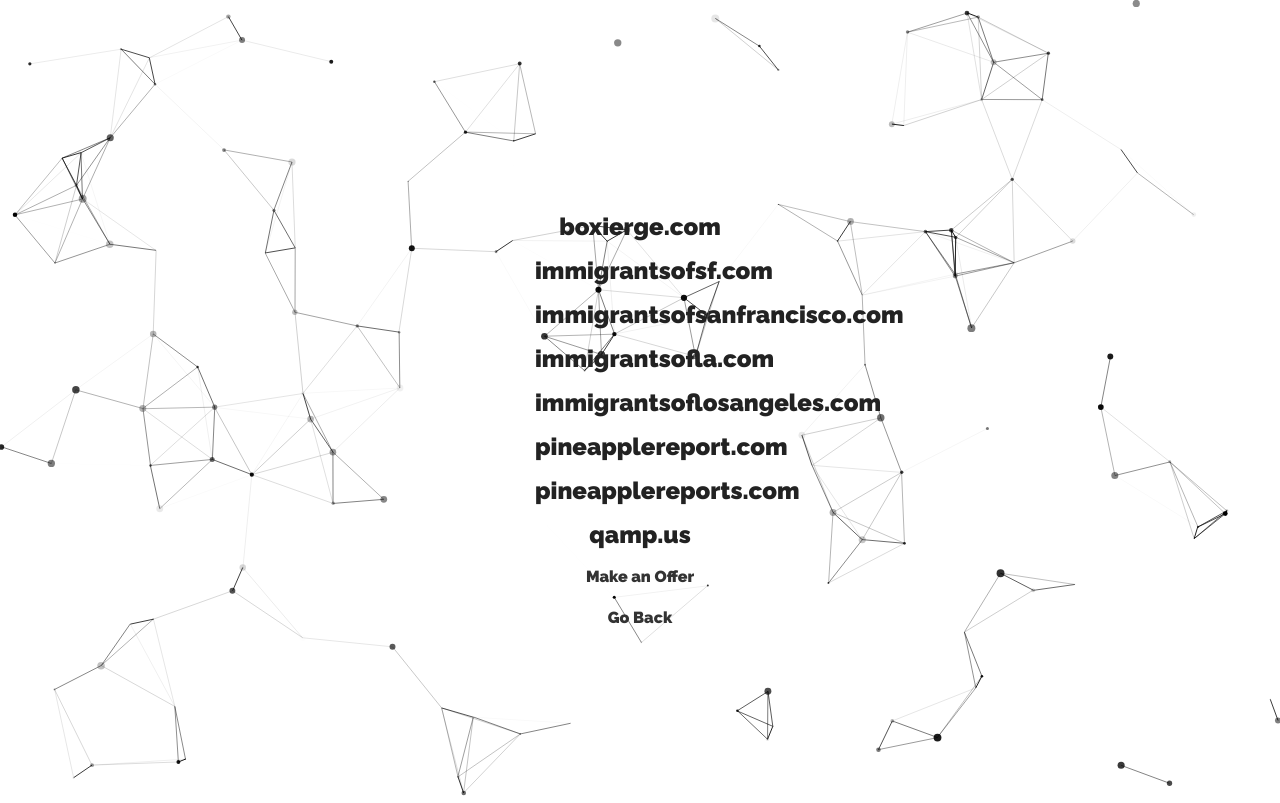
After one commit to kevinsmpark/kevinsmpark.github.io, a PHP site: page /domains.html in a window 1280 px wide. The commit adds this page. Run offline with PHP 8.4, Linux system fonts and the light colour scheme.

Commit message:
3.05
- added ”domains for sale” page

```diff
--- a/css/style.css
+++ b/css/style.css
@@ -361,3 +361,54 @@ particles.js
     -webkit-box-sizing: border-box;
     box-sizing: border-box
 }
+
+/* --------------------------------
+
+about
+
+-------------------------------- */
+
+
+.about {
+    font-family: 'Raleway', sans-serif;
+    font-size: 1.25em;
+    position: absolute;
+    z-index: 10;
+    width: 250px;
+    height: 450px;
+    background: #eee;
+    top: 50%;
+    left: 50%;
+    margin: -225px 0 0 -125px;
+    padding: 20px;
+    border-radius: 4px;
+    box-sizing: border-box;
+    z-index: 100
+}
+
+@media only screen and (min-width: 500px) {
+  .about {
+    background: none;
+  }
+}
+
+.about img {
+    border-radius: 100%;
+    width: 100%;
+}
+
+.about h1 {
+    font-size: 1.2em;
+    font-weight: 700;
+    text-align: center;
+    color: #222;
+    margin-top: 20px;
+}
+
+.about h2 {
+    font-weight: 400;
+    font-size: .8em;
+    margin-top: 20px;
+    text-align: center;
+    line-height: 1.3em;
+}
--- /dev/null
+++ b/domains.html
@@ -0,0 +1,39 @@
+<!DOCTYPE html>
+<html lang="en">
+
+<head>
+    <meta charset="utf-8">
+    <title>DOMAINS FOR SALE</title>
+    <meta name="description" content="Domains for Sale">
+    <meta name="author" content="KEVIN PARK" />
+    <meta name="viewport" content="width=device-width, initial-scale=1.0, minimum-scale=1.0, maximum-scale=1.0, user-scalable=no, minimal-ui">
+    <link rel="stylesheet" media="screen" href="css/style.css">
+    <link rel="stylesheet" href="css/reset.css">
+    <link href='http://fonts.googleapis.com/css?family=Raleway:900' rel='stylesheet' type='text/css'>
+    <script src="js/modernizr.js"></script>
+</head>
+
+<body>
+    <div class="about" style="display: block;">
+        <center>
+        <h1>boxierge.com</h1>
+        <h1>immigrantsofsf.com</h1>
+        <h1>immigrantsofsanfrancisco.com</h1>
+        <h1>immigrantsofla.com</h1>
+        <h1>immigrantsoflosangeles.com</h1>
+        <h1>pineapplereport.com</h1>
+        <h1>pineapplereports.com</h1>
+        <h1>qamp.us</h1>
+        <h2><a href="mailto:kevinsmpark@icloud.com">Make an Offer</a></h2>
+        <h2><a href="index.html">Go Back</a></h2>
+	</center>
+</div>
+
+    <div id="particles-js"></div>
+
+    <script src="js/particles.js"></script>
+    <script src="js/app.js"></script>
+    <script src="js/jquery-2.1.1.js"></script>
+    <script src="js/main.js"></script>
+</body>
+</html>
```
